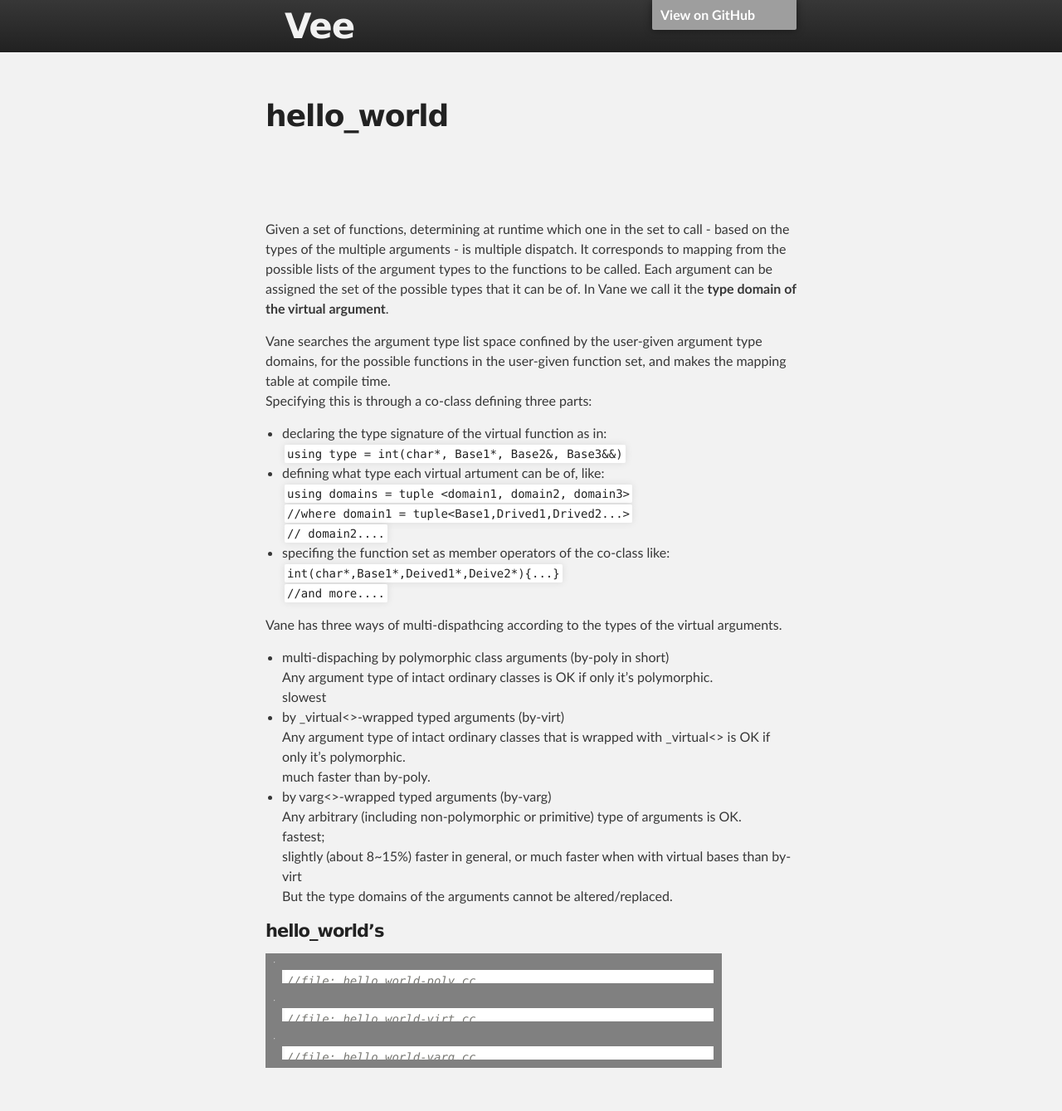
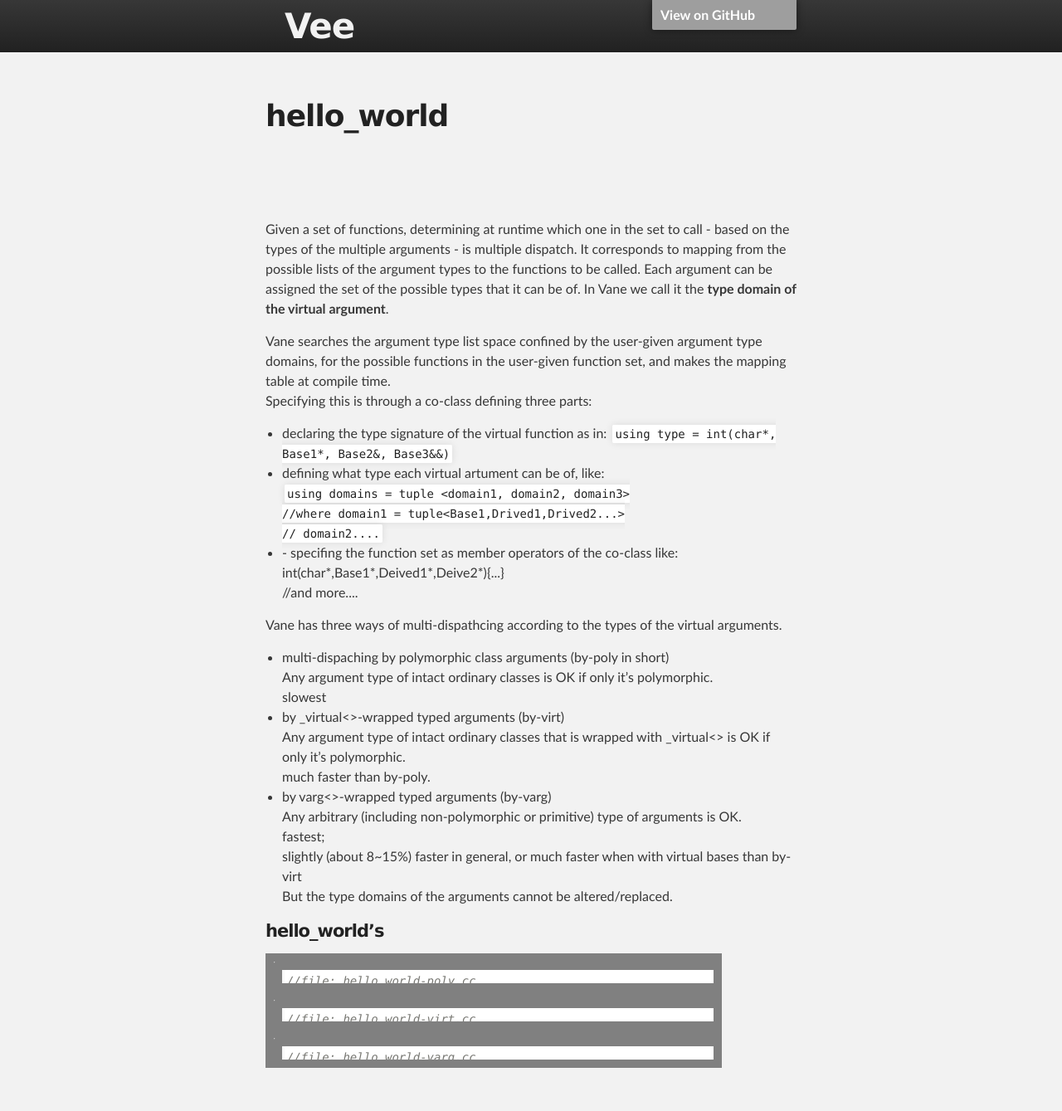
Before and after one commit to tmp2tmp/eee, a Jekyll site: the page built from docs/hello_world.md, in a window 1280 px wide. Shown: the whole page at 83% size. Built offline with Jekyll 4.4.1, drawn with Linux system fonts in a browser that asks for light colours; our own code applies the rules of GitHub Pages for plain Markdown files; the repository's description, which GitHub fills in, is left out; grey boxes are pictures that could not be loaded.

Commit message:
Update hello_world.md

````diff
--- a/docs/hello_world.md
+++ b/docs/hello_world.md
@@ -13,16 +13,21 @@
 Vane searches the argument type list space confined by the user-given argument type domains,
 for the possible functions in the user-given function set, and makes the mapping table at compile time.
 Specifying this is through a co-class defining three parts:
-- declaring the type signature of the virtual function as in:
-   ```using type = int(char*, Base1*, Base2&, Base3&&)```
-- defining what type each virtual artument can be of, like:
-   ```using domains = tuple <domain1, domain2, domain3>  ```
-   ```//where domain1 = tuple<Base1,Drived1,Drived2...>  ```
-   ```//      domain2....                                ```
-- specifing the function set as member operators of the co-class like:
-   ```int(char*,Base1*,Deived1*,Deive2*){...}  ```
-   ```//and more....                           ```
-
+<ul>
+<li>declaring the type signature of the virtual function as in:
+   <code>using type = int(char*, Base1*, Base2&, Base3&&)</code>
+</li>
+<li>defining what type each virtual artument can be of, like:
+   <div><code>using domains = tuple <domain1, domain2, domain3>     <br>
+   //where domain1 = tuple<Base1,Drived1,Drived2...>     <br>
+      //      domain2....                                </code></div>
+</li>
+<li>
+- specifing the function set as member operators of the co-class like:   <br>
+   int(char*,Base1*,Deived1*,Deive2*){...}    <br>
+   //and more....
+</li>
+</ul>
 Vane has three ways of multi-dispathcing according to the types of the virtual arguments.
 - multi-dispaching by polymorphic class arguments (by-poly in short)
   Any argument type of intact ordinary classes is OK if only it's polymorphic.
````
